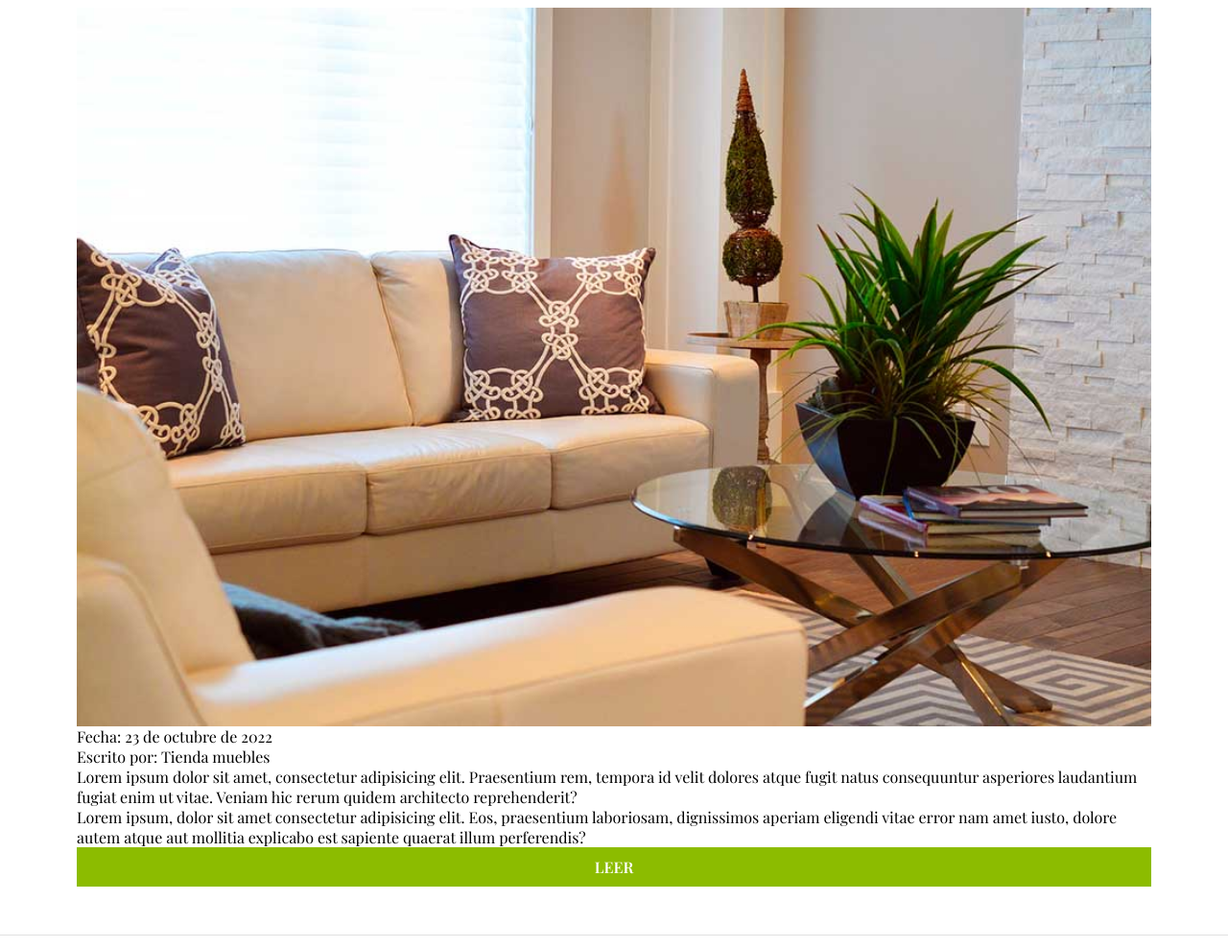
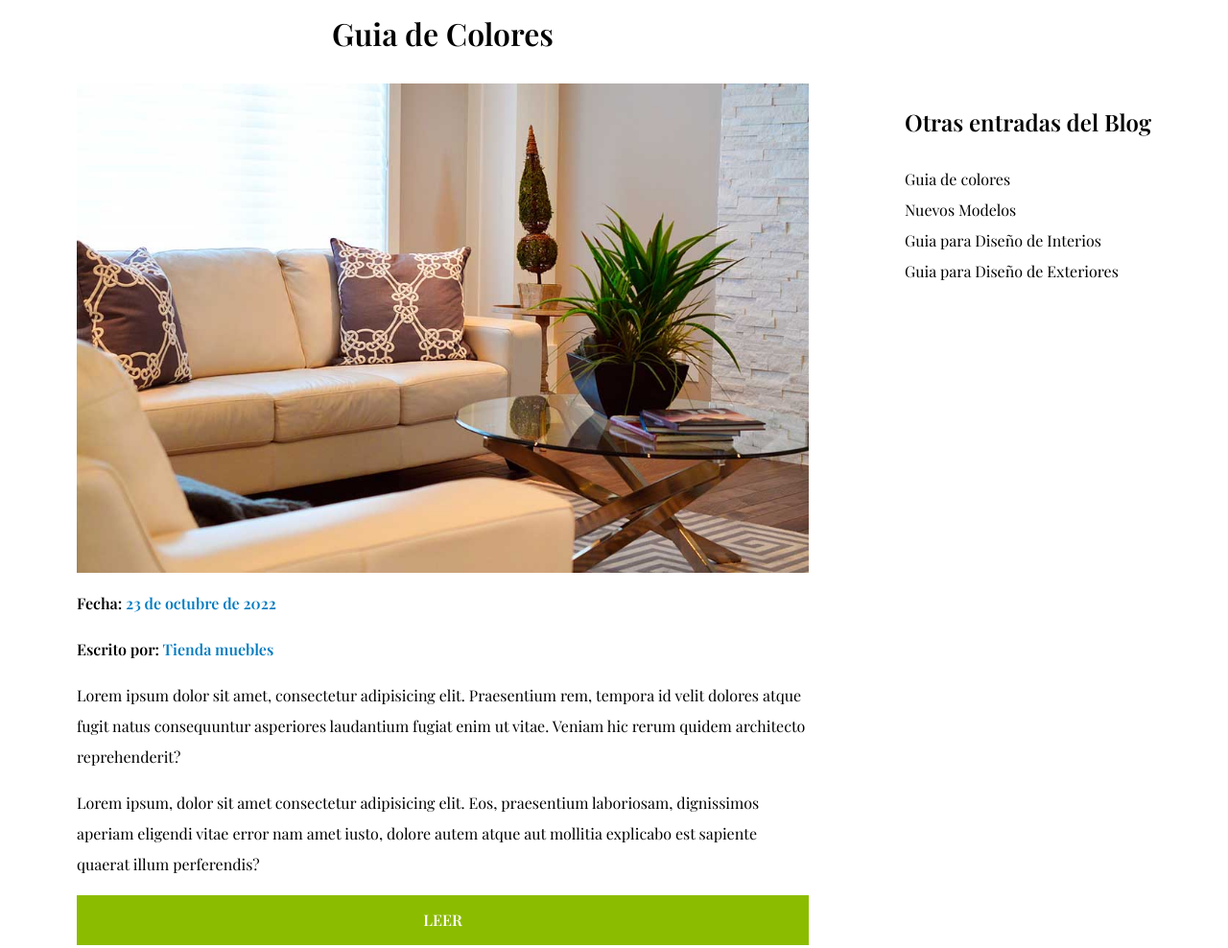
Before and after one commit to edypto/semana-3-reto-cuatro, a plain HTML site: page blog.html in a window 1280 px wide. Shown: the part 302-1290 px from the top of the page at 96% size. Drawn offline with nearby package versions, Linux system fonts and the light colour scheme.

Commit message:
blog terminado

```diff
--- a/blog.html
+++ b/blog.html
@@ -69,6 +69,10 @@
 
         <div class="blog-container grid-center">
             <div class="blog">
+
+
+                <article class="blog-content">
+
                     <h2 class="secondary-heading center-text">
                         Guia de Colores
                     </h2>
@@ -77,7 +81,36 @@
                         <img src="img/nosotros.jpg" alt="nosotros imagen">
                     </div>
 
+                    <div class="blog-details">
+                        <p>
+                            Fecha: <span> 23 de octubre de 2022</span>
+                        </p>
+
+                        <p>
+                            Escrito por: <span> Tienda muebles</span>
+                        </p>
+                    </div>
+
+                    <div class="blog-text">
+
+                        <p>
+                            Lorem ipsum dolor sit amet, consectetur adipisicing elit. Praesentium rem, tempora id velit dolores atque fugit natus consequuntur asperiores laudantium fugiat enim ut vitae. Veniam hic rerum quidem architecto reprehenderit?
+                        </p>
+                        <p>Lorem ipsum, dolor sit amet consectetur adipisicing elit. Eos, praesentium laboriosam, dignissimos aperiam eligendi vitae error nam amet iusto, dolore autem atque aut mollitia explicabo est sapiente quaerat illum perferendis?</p>
+                    </div>
+
+                    <a href="#" class="btn">Leer </a>
+                </article>
+
                 <article class="blog-content">
+
+                    <h2 class="secondary-heading center-text">
+                        Guia de Colores
+                    </h2>
+
+                    <div class="blog-img">
+                        <img src="img/nosotros.jpg" alt="nosotros imagen">
+                    </div>
 
                     <div class="blog-details">
                         <p>
@@ -100,6 +133,31 @@
                     <a href="#" class="btn">Leer </a>
                 </article>
             </div>
+
+            <aside class="aside grid-center">
+                <h3 >
+                    Otras entradas del Blog
+                </h3>
+
+                <ul>
+                    <li>
+                          <a href="#">Guia de colores</a>
+                    </li>
+
+                    <li>
+                         <a href="#">Nuevos Modelos</a>
+                    </li>
+
+                    <li>
+                           <a href="#">Guia para Diseño de Interios</a>
+                    </li>
+
+                    <li>
+                       <a href="#">Guia para Diseño de Exteriores</a>
+                    </li>
+
+                </ul>
+            </aside>
 
         </div>
 
--- a/style.css
+++ b/style.css
@@ -13,6 +13,7 @@ body{
 
     font-family: 'Playfair Display', serif;
     font-size: 1.6rem;
+    line-height: 2;
 
 }
 img{
@@ -375,10 +376,67 @@ img{
     text-align: left;
 }
 
+}
+/* BLOG START */
 
 
-/* BLOG PAGE */
+.blog-img img{
+ display: block;
+ width: 100%;
+}
 
-.blog-detales{
-    background-color: red;
+.blog-details p span{
+    color: #037bc0;
+
 }
+.blog-content{
+    padding-bottom: 4rem;
+    margin-bottom: 2rem;
+    border-bottom: 1px solid #e1e1e1;
+}
+
+.blog-details p{
+    margin: 1.6rem 0;
+    font-weight: bold;
+}
+
+.blog-text p{
+    margin: 1.6rem 0;
+}
+
+.aside ul {
+    width: 50%;
+    margin: 9 auto;
+    list-style: none;
+    margin: 0 auto;
+
+}
+.aside h3{
+    text-align: center;
+    margin-bottom: 2rem;
+    font-size: 2.4rem;
+}
+.aside a{
+    text-decoration: none;
+    color: #000;
+}
+
+@media (min-width: 768px){
+
+    .blog-container{
+        display: grid;
+        grid-template-columns: 2fr 1;
+        grid-column-gap: 10rem;
+    }
+
+    .aside ul{
+        margin: auto;
+        text-align: left;
+        width: 100%;
+
+    }
+
+    .aside{
+        padding-top: 10rem;
+    }
+}
```
Lines whose indentation alone changed are shown as unchanged.
